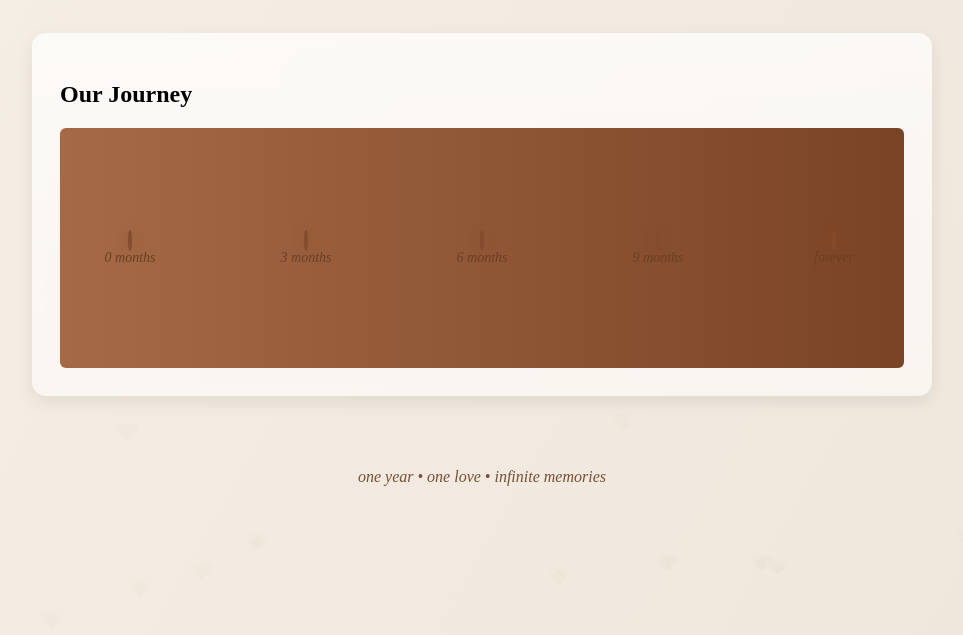
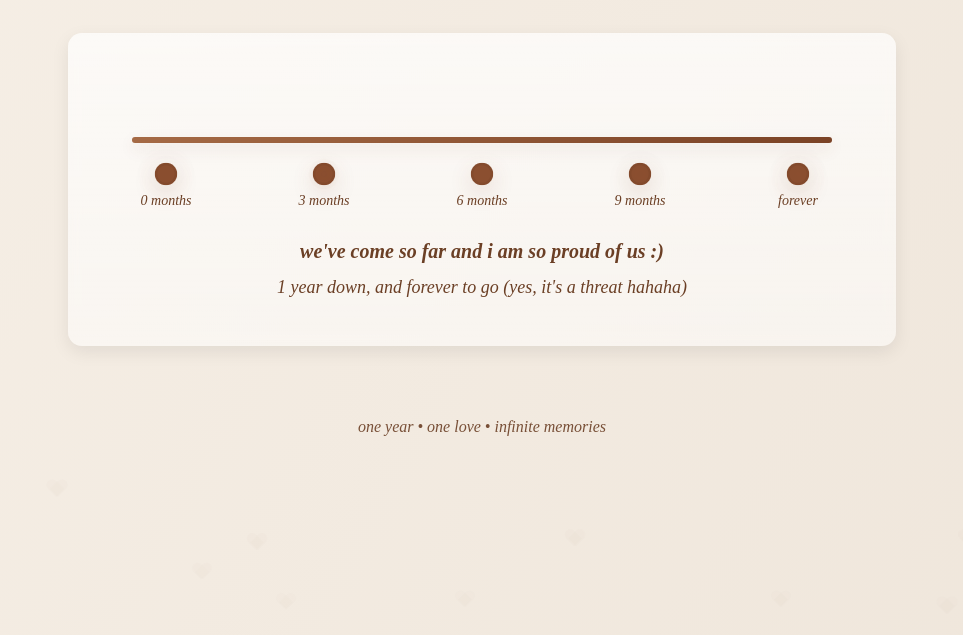
Before and after one commit to nonstopnonstop/wish, a plain HTML site: page index.html in a window 1280 px wide. Shown: the part 165-800 px from the top of the page, without its empty margins (158-1121 px from the left). Drawn offline with Linux system fonts and the light colour scheme.

Commit message:
Update index.html

```diff
--- a/index.html
+++ b/index.html
@@ -5,11 +5,12 @@
   <meta name="viewport" content="width=device-width,initial-scale=1" />
   <title>Happy 1st Anniversary!!!</title>
 
+  <!-- Styles -->
   <style>
     :root{
-      --beige-1: #f6efe6;
-      --beige-2: #efe6db;
-      --coffee: #6b3f25;
+      --beige-1: #f6efe6; /* soft beige */
+      --beige-2: #efe6db; /* slightly deeper */
+      --coffee: #6b3f25;  /* coffee brown text color */
       --accent: rgba(107,63,37,0.08);
       --dot-size: 14px;
       --dot-active: #8b4f30;
@@ -17,14 +18,18 @@
       --shadow: 0 6px 18px rgba(0,0,0,0.08);
     }
 
+    /* animated soft-gradient background */
     html,body{
       height:100%;
       margin:0;
       font-family: "Times New Roman", Times, serif;
+      -webkit-font-smoothing:antialiased;
+      -moz-osx-font-smoothing:grayscale;
       background: linear-gradient(120deg, var(--beige-1), var(--beige-2));
       overflow-y: auto;
     }
 
+    /* background animated gradient overlay */
     body::before{
       content:'';
       position:fixed;
@@ -32,7 +37,7 @@
       z-index:-2;
       background: linear-gradient(60deg, rgba(239,230,219,0.75), rgba(252,246,240,0.6) 40%, rgba(241,232,220,0.8) 70%);
       animation: gentleShift 12s linear infinite;
-      filter: blur(14px); /* slightly lighter for performance */
+      filter: blur(18px);
       transform: scale(1.05);
     }
 
@@ -42,20 +47,24 @@
       100% { transform: translateX(-6%) scale(1.03) rotate(-1deg); }
     }
 
-    /* floating hearts */
+    /* floating heart accents */
     .hearts {
       pointer-events:none;
       position:fixed;
       inset:0;
       z-index:0;
+      overflow:visible;
     }
     .heart {
       position:absolute;
       width:18px;
       height:18px;
-      opacity:0.18;
+      transform: translateY(0) scale(1);
+      opacity: 0.18;
       filter: drop-shadow(0 2px 6px rgba(107,63,37,0.06));
+      background: conic-gradient(from 180deg at 50% 50%, #fff0 0deg, #fff0 360deg);
       animation: floatUp linear infinite;
+      color: var(--coffee);
     }
     .heart::before, .heart::after{
       content:'';
@@ -64,10 +73,10 @@
       height:18px;
       background: rgba(107,63,37,0.06);
       border-radius:12px 12px 0 0;
-      top:0;
+      transform-origin:center;
     }
-    .heart::before{ left:0; transform: rotate(-45deg); }
-    .heart::after{ right:0; transform: rotate(45deg); }
+    .heart::before{ left:0; transform: rotate(-45deg); top:0; }
+    .heart::after{ right:0; transform: rotate(45deg); top:0; }
 
     @keyframes floatUp {
       0% { transform: translateY(0) scale(0.9); opacity: 0.18;}
@@ -75,10 +84,36 @@
       100% { transform: translateY(-280px) scale(1.05); opacity: 0; }
     }
 
-    .wrap { max-width:900px; margin:48px auto; padding:36px; position:relative; z-index:2; }
-    header { text-align:center; margin-bottom:36px; }
-    h1 { margin:0; font-size:42px; color:var(--coffee); font-style:italic; }
-    .subtitle { margin-top:8px; color:var(--coffee); opacity:0.9; font-style:italic; font-size:18px; }
+    .wrap {
+      max-width:900px;
+      margin:48px auto;
+      padding:36px;
+      box-sizing:border-box;
+      position:relative;
+      z-index:2;
+    }
+
+    header {
+      text-align:center;
+      margin-bottom:36px;
+    }
+
+    h1 {
+      margin:0;
+      font-size:42px;
+      color:var(--coffee);
+      font-style:italic;
+      font-family:"Times New Roman", Times, serif;
+      letter-spacing:0.6px;
+    }
+
+    .subtitle {
+      margin-top:8px;
+      color:var(--coffee);
+      opacity:0.9;
+      font-style:italic;
+      font-size:18px;
+    }
 
     .card {
       background: linear-gradient(180deg, rgba(255,255,255,0.7), rgba(255,255,255,0.5));
@@ -88,30 +123,129 @@
       backdrop-filter: blur(6px);
     }
 
-    .timeline { position:relative; padding:36px 12px 20px 12px; }
-    .timeline .line { height:6px; border-radius:6px; background: linear-gradient(90deg, rgba(107,63,37,0.12), rgba(107,63,37,0.18)); margin:40px 24px; }
-    .line .fill { position:absolute; left:0; top:0; bottom:0; width:0%; background: linear-gradient(90deg, #a56a45, #7b4326); border-radius:6px; transition: width 2s cubic-bezier(.2,.9,.2,1); }
+    .timeline {
+      position:relative;
+      padding:36px 12px 20px 12px;
+    }
 
-    .points { display:flex; justify-content:space-between; margin-top:-10px; padding:0 18px; }
-    .point { text-align:center; transform: translateY(-8px); width:80px; }
-    .dot { width:var(--dot-size); height:var(--dot-size); border-radius:50%; background:rgba(107,63,37,0.14); border:2px solid rgba(107,63,37,0.2); margin:0 auto 10px auto; }
-    .dot.active { background: var(--dot-active); transform: scale(1.25); box-shadow: 0 0 12px rgba(139,79,48,0.4); }
-    .point small { display:block; color:var(--coffee); font-style:italic; font-size:14px; }
+    .timeline .line {
+      position:relative;
+      height:6px;
+      border-radius:6px;
+      background: linear-gradient(90deg, rgba(107,63,37,0.12), rgba(107,63,37,0.18));
+      margin:40px 24px;
+      overflow:visible;
+    }
 
-    .timeline-caption { text-align:center; margin-top:22px; font-size:18px; color:var(--coffee); font-style:italic; }
+    .line .fill {
+      position:absolute;
+      left:0;
+      top:0;
+      bottom:0;
+      width:0%;
+      background: linear-gradient(90deg, #a56a45, #7b4326);
+      border-radius:6px;
+      transition: width 2s cubic-bezier(.2,.9,.2,1);
+      box-shadow: 0 6px 16px rgba(123,67,38,0.12);
+    }
 
-    footer { margin:72px 0 120px; text-align:center; color:var(--coffee); font-style:italic; opacity:0.9; }
+    .points {
+      display:flex;
+      justify-content:space-between;
+      align-items:center;
+      position:relative;
+      margin-top:-10px;
+      padding:0 18px;
+    }
+
+    .point {
+      position:relative;
+      text-align:center;
+      transform: translateY(-8px);
+      width:80px;
+      flex: 0 0 80px;
+    }
+
+    .dot {
+      width:var(--dot-size);
+      height:var(--dot-size);
+      border-radius:50%;
+      background:rgba(107,63,37,0.14);
+      border:2px solid rgba(107,63,37,0.2);
+      margin:0 auto 10px auto;
+      display:block;
+      position:relative;
+      transition: transform .35s ease, background .35s ease;
+    }
+
+    .dot.active {
+      background: var(--dot-active);
+      box-shadow: 0 6px 18px rgba(139,79,48,0.18);
+      transform: scale(1.25);
+    }
+
+    .point small {
+      display:block;
+      color:var(--coffee);
+      font-style:italic;
+      font-size:14px;
+      margin-top:4px;
+      line-height:1.2;
+    }
+
+    .meta {
+      text-align:center;
+      margin-top:14px;
+      color:var(--coffee);
+      font-style:italic;
+    }
+
+    .dot::after{
+      content:'';
+      position:absolute;
+      inset: -8px;
+      border-radius:50%;
+      pointer-events:none;
+      opacity:0;
+    }
+
+    .dot.active::after{
+      animation: pulse 1400ms infinite;
+      background: radial-gradient(circle, rgba(139,79,48,0.12), rgba(139,79,48,0));
+      opacity:1;
+    }
+
+    @keyframes pulse {
+      0% { transform: scale(0.6); opacity:0.6; }
+      100% { transform: scale(1.9); opacity:0; }
+    }
+
+    .timeline-caption {
+      text-align:center;
+      margin-top:22px;
+      font-size:18px;
+      color:var(--coffee);
+      font-style:italic;
+    }
+
+    footer {
+      margin:72px 0 120px;
+      text-align:center;
+      color:var(--coffee);
+      font-style:italic;
+      opacity:0.9;
+    }
 
     @media (max-width:680px){
-      .point { width:56px; }
+      .point { width:56px; flex:0 0 56px; }
       h1 { font-size:32px; }
       .wrap { padding:18px; }
     }
   </style>
 </head>
 <body>
-  <!-- decorative hearts -->
-  <div class="hearts" id="hearts" aria-hidden="true"></div>
+
+  <div class="hearts" id="hearts"></div>
 
   <div class="wrap">
     <header>
@@ -120,30 +254,34 @@
     </header>
 
     <section class="card" aria-labelledby="timeline-heading" role="region">
-      <h2 id="timeline-heading">Our Journey</h2>
+      <h2 id="timeline-heading" style="display:none">Timeline</h2>
 
-      <div class="timeline">
-        <div class="line">
-          <div class="fill" id="lineFill"></div>
+      <div class="timeline" aria-hidden="false">
+        <div class="line" aria-hidden="true">
+          <div class="fill" id="lineFill" role="presentation"></div>
         </div>
 
-        <div class="points" role="list">
+        <div class="points" role="list" aria-label="Milestones">
           <div class="point" role="listitem">
             <span class="dot" data-pos="0"></span>
             <small>0 months</small>
           </div>
+
           <div class="point" role="listitem">
             <span class="dot" data-pos="25"></span>
             <small>3 months</small>
           </div>
+
           <div class="point" role="listitem">
             <span class="dot" data-pos="50"></span>
             <small>6 months</small>
           </div>
+
           <div class="point" role="listitem">
             <span class="dot" data-pos="75"></span>
             <small>9 months</small>
           </div>
+
           <div class="point" role="listitem">
             <span class="dot" data-pos="100"></span>
             <small>forever</small>
@@ -151,28 +289,22 @@
         </div>
 
         <div class="timeline-caption">
-          <div style="font-weight:700; font-size:20px; margin-bottom:8px;">
+          <div style="font-weight:700; font-size:20px; margin-bottom:8px; color:var(--coffee); font-style:italic;">
             we've come so far and i am so proud of us :)
           </div>
-          <div class="meta">1 year down, and forever to go (yes, it's a threat hahaha)</div>
+          <div class="meta">1 year down, and forever to go (yes, it's a threat hahaha) </div>
         </div>
       </div>
     </section>
 
-    <!-- optional space to add photo memories later -->
-    <!-- <section class="memories">
-       <img src="photo1.jpg" alt="memory 1">
-       <img src="photo2.jpg" alt="memory 2">
-     </section> -->
-
     <footer>one year • one love • infinite memories</footer>
   </div>
 
+  <!-- scripts -->
   <script>
-    /* floating hearts */
     (function createHearts(){
       const container = document.getElementById('hearts');
-      const count = window.innerWidth < 680 ? 6 : 12; // fewer on mobile
+      const count = 12;
       for(let i=0;i<count;i++){
         const h = document.createElement('span');
         h.className = 'heart';
@@ -182,34 +314,29 @@
         const dur = 6 + Math.random()*8;
         h.style.left = left + '%';
         h.style.bottom = bottom + 'px';
+        h.style.opacity = (0.08 + Math.random()*0.14).toFixed(2);
         h.style.animationDuration = dur + 's';
         h.style.animationDelay = delay + 's';
+        h.style.transform = 'translateY(0) scale(' + (0.7 + Math.random()*0.5) + ')';
         container.appendChild(h);
       }
     })();
 
-    /* timeline animation */
     window.addEventListener('load', function(){
       const fill = document.getElementById('lineFill');
+      requestAnimationFrame(() => {
+        fill.style.width = '100%';
+      });
+
       const dots = Array.from(document.querySelectorAll('.dot'));
-      requestAnimationFrame(() => { fill.style.width = '100%'; });
-
       dots.forEach((d, idx) => {
         setTimeout(()=> d.classList.add('active'), 300 + idx*380);
       });
 
-      // sync final dot glow with fill completion
       setTimeout(()=> {
         const final = dots[dots.length-1];
         final.classList.add('active');
-      }, 2000);
-    });
-
-    /* keyboard navigation */
-    document.addEventListener('keydown', (e) => {
-      if(e.key.toLowerCase() === 't') {
-        document.querySelector('.timeline').scrollIntoView({behavior:'smooth', block:'center'});
-      }
+      }, 1700);
     });
   </script>
 </body>
```
